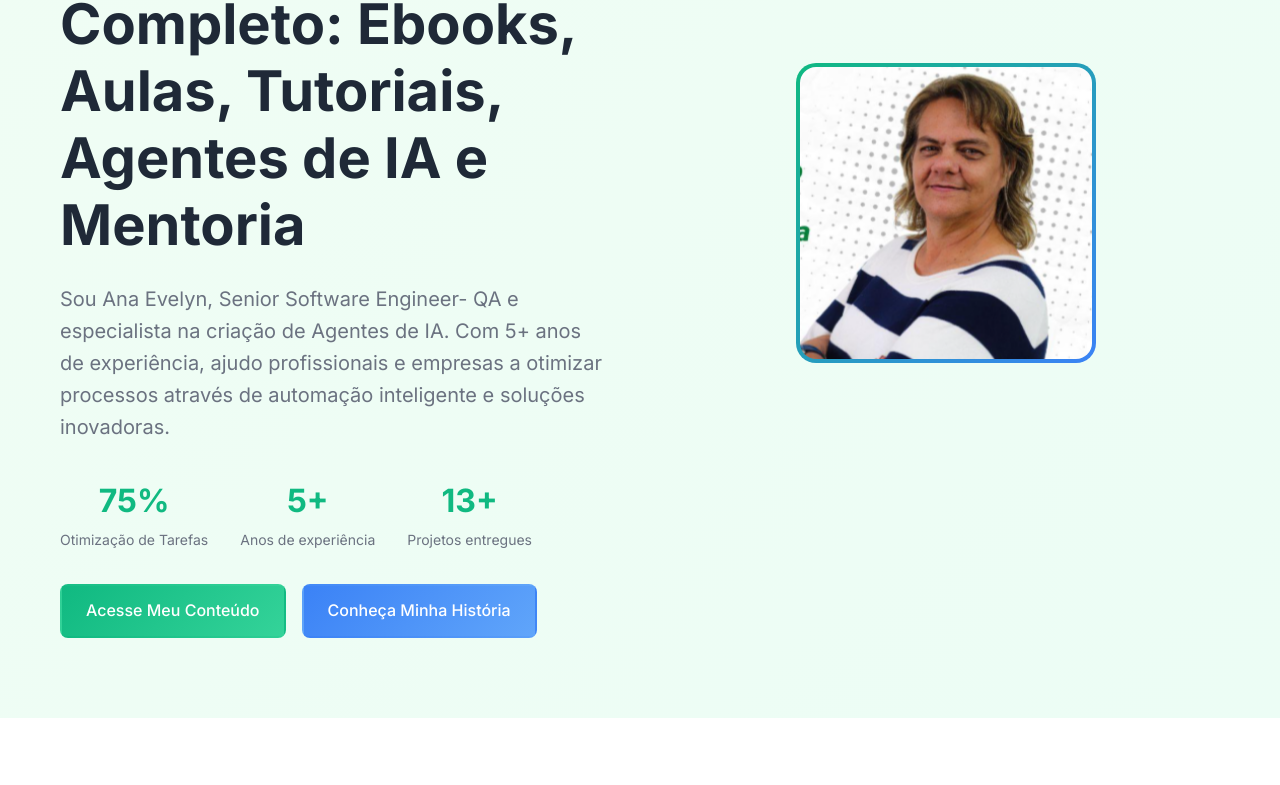
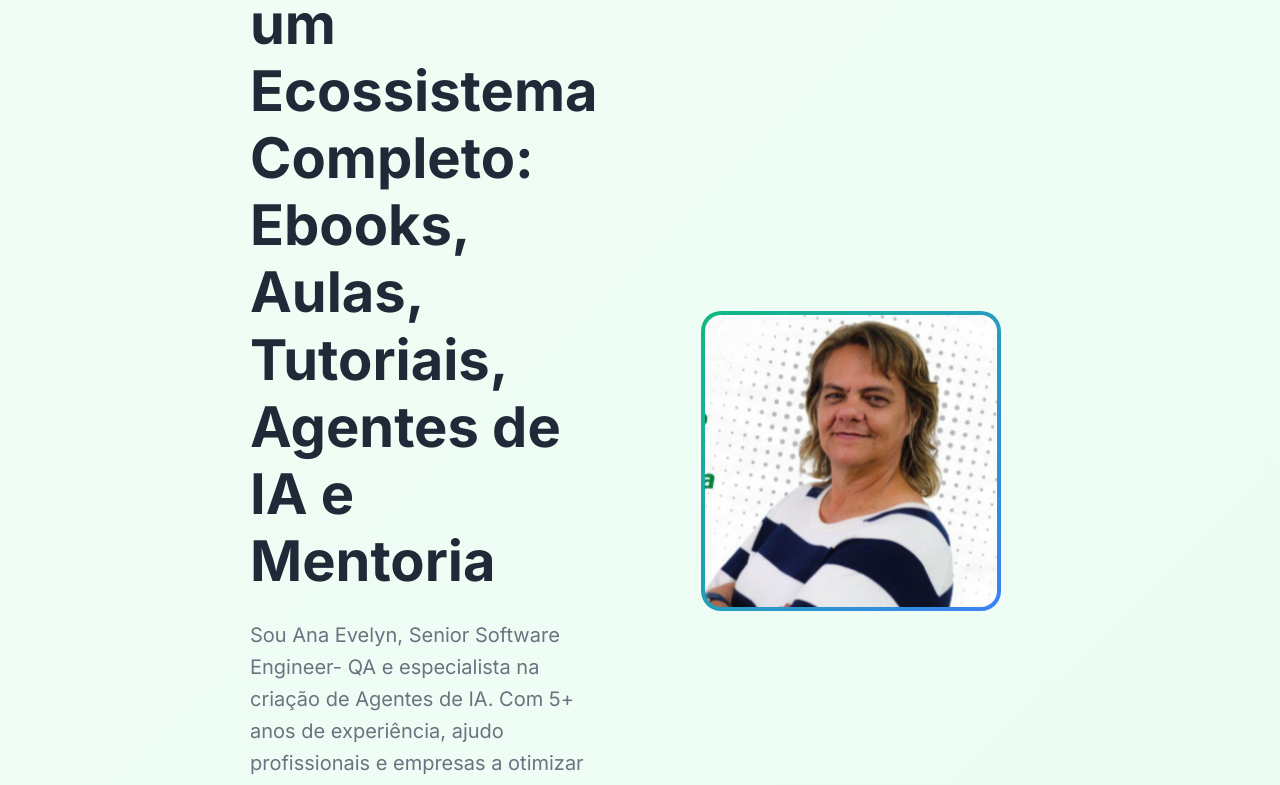
Before and after one commit to evelynholanda/clubedaqualidade-landpage, a plain HTML site: page index.html in a window 1280 px wide. Shown: the part 331-1116 px from the top of the page. Drawn offline with Linux system fonts and the light colour scheme.

Commit message:
Mudança Fonte Container

```diff
--- a/css/style.css
+++ b/css/style.css
@@ -18,9 +18,9 @@ body {
 
 /* Container */
 .container {
-    max-width: 1200px;
+    max-width: 800px;
     margin: 0 auto;
-    padding: 0 20px;
+    padding: 0 10px;
 }
 
 /* Product Cover Styling */
```
